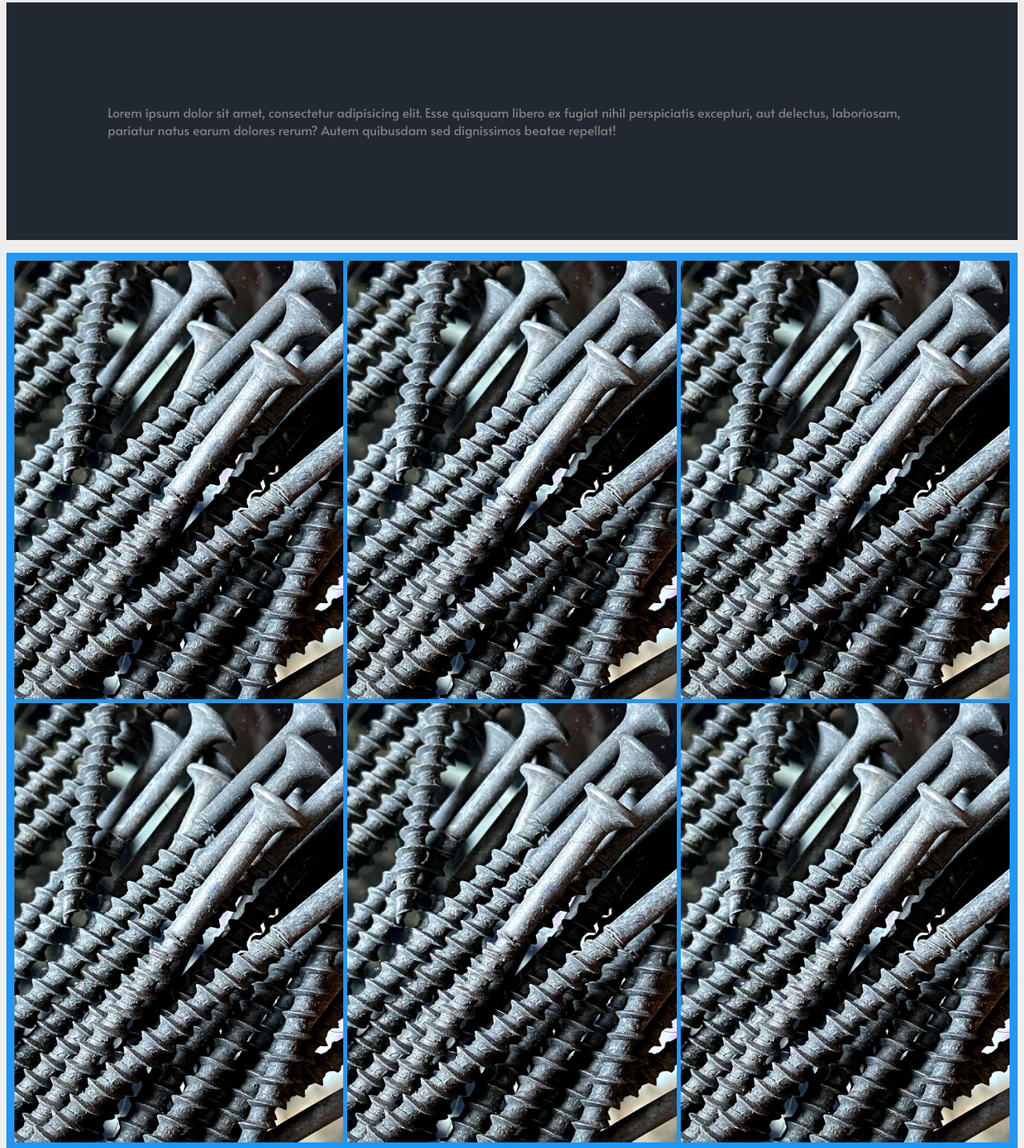
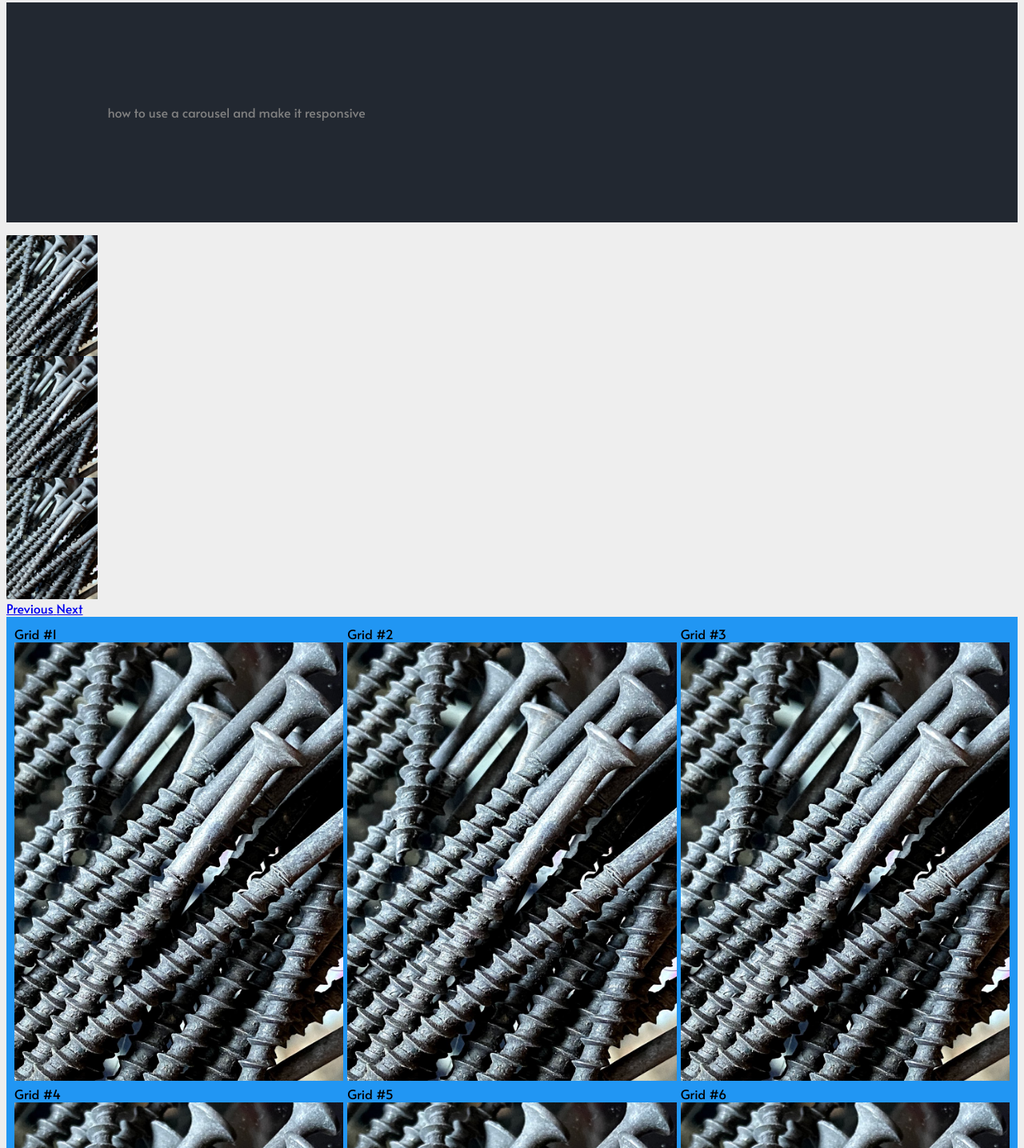
Before and after one commit to elanacelano/carousel, a plain HTML site: page index.html in a window 1280 px wide. Shown: the part 43-1478 px from the top of the page at 80% size. Drawn offline with Linux system fonts and the light colour scheme.

Commit message:
put a carousel and js

```diff
--- a/css/style.css
+++ b/css/style.css
@@ -42,6 +42,11 @@ p{
 .carousel-item{
 	width: 30%;
 }
+/*carousel*/
+.carousel{
+	width: 30%;
+}
+/*end carousel*/
 img{
 	width:100%;
 	height: auto;
--- a/index.html
+++ b/index.html
@@ -11,32 +11,63 @@
 </head>
 <body>
   <p>
-		Lorem ipsum dolor sit amet, consectetur adipisicing elit. Esse quisquam libero ex fugiat nihil perspiciatis excepturi, aut delectus, laboriosam, pariatur natus earum dolores rerum? Autem quibusdam sed dignissimos beatae repellat!
-	</p>
+    how to use a carousel and make it responsive
+  </p>
+
+<!-- carousel -->
+<!-- <div class="carousel slide"> -->
+<div id="carouselExampleControls" class="carousel slide" data-ride="carousel">
+  <div class="carousel-inner">
+    <div class="carousel-item active">
+      <img src="img/screws.jpg" class="d-block w-100" alt="...">
+    </div>
+    <div class="carousel-item">
+      <img src="img/screws.jpg" class="d-block w-100" alt="...">
+    </div>
+    <div class="carousel-item">
+      <img src="img/screws.jpg" class="d-block w-100" alt="...">
+    </div>
+  </div>
+  <a class="carousel-control-prev" href="#carouselExampleControls" role="button" data-slide="prev">
+    <span class="carousel-control-prev-icon" aria-hidden="true"></span>
+    <span class="sr-only">Previous</span>
+  </a>
+  <a class="carousel-control-next" href="#carouselExampleControls" role="button" data-slide="next">
+    <span class="carousel-control-next-icon" aria-hidden="true"></span>
+    <span class="sr-only">Next</span>
+  </a>
+</div>
+<!-- end carousel -->
+
 <!-- grid -->
 
 <div class="grid-container">
-  <div class="item1">
+  <div class="item1">Grid #1
     <img src="img/screws.jpg">
   </div>
-  <div class="item2">
+  <div class="item2">Grid #2
     <img src="img/screws.jpg">
   </div>
-  <div class="item3">
+  <div class="item3">Grid #3
     <img src="img/screws.jpg">
   </div>
-  <div class="item4">
+  <div class="item4">Grid #4
     <img src="img/screws.jpg">
   </div>
-  <div class="item5">
+  <div class="item5">Grid #5
     <img src="img/screws.jpg">
   </div>
-  <div class="item6">
+  <div class="item6">Grid #6
     <img src="img/screws.jpg">
   </div>
 
 </div>
-<!--  -->
+<!-- end grid -->
+
+  <p>
+		Lorem ipsum dolor sit amet, consectetur adipisicing elit. Esse quisquam libero ex fugiat nihil perspiciatis excepturi, aut delectus, laboriosam, pariatur natus earum dolores rerum? Autem quibusdam sed dignissimos beatae repellat!
+	</p>
+
 
 <div class="container">
   <div class="row">
```
Also changed, not shown: js/carousel.js (added, +7 -0 lines), 1 other file.
